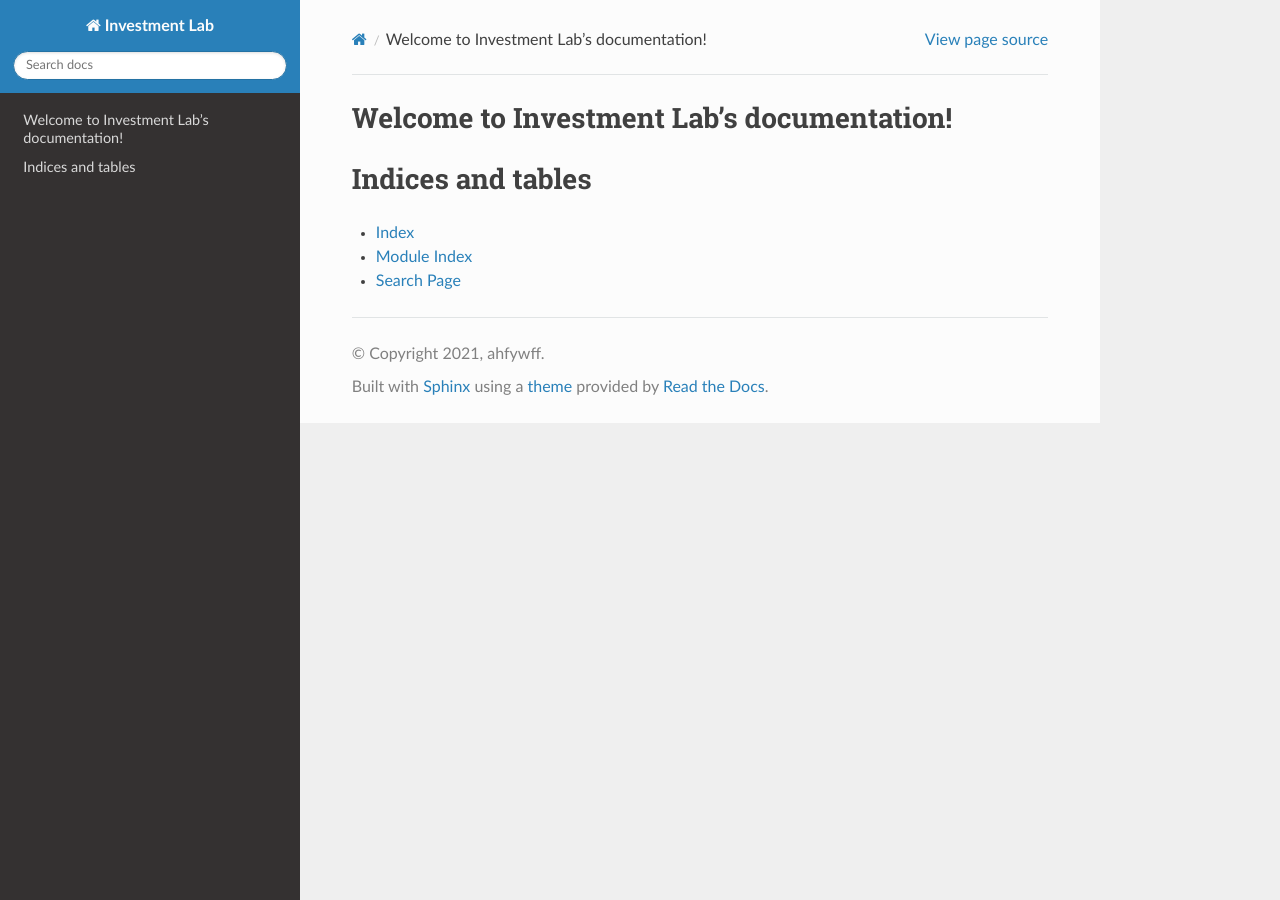
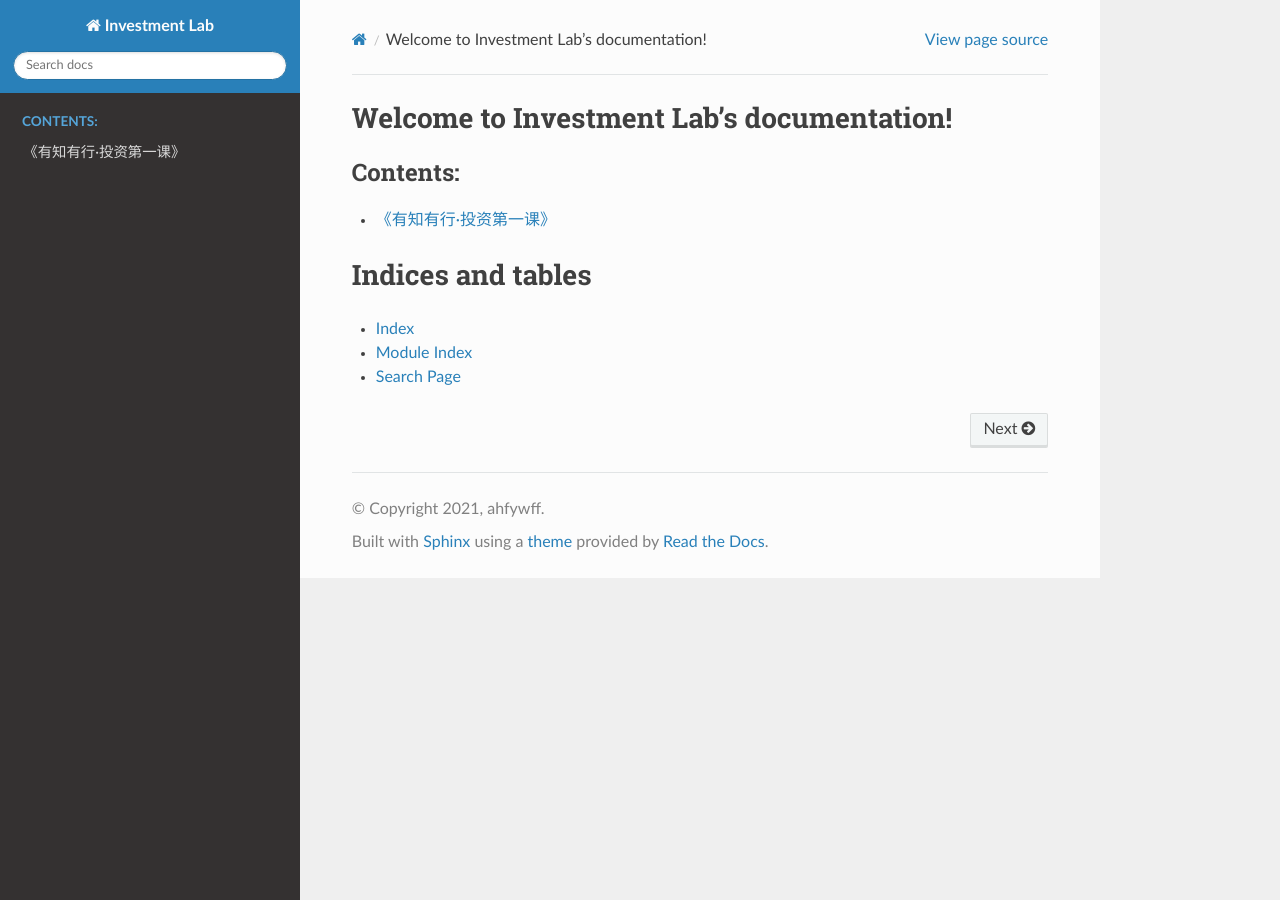
Before and after one commit to ahfywff/investment_lab, a Sphinx documentation site: the page built from source/index.rst, in a window 1280 px wide. Built offline with Sphinx 7.4.7 and the Read the Docs theme 2.0.0, drawn with Linux system fonts in a browser that asks for light colours.

Commit message:
add yzyxtzdyk

```diff
--- a/source/index.rst
+++ b/source/index.rst
@@ -10,6 +10,8 @@ Welcome to Investment Lab's documentation!
    :maxdepth: 2
    :caption: Contents:
 
+   yzyxtzdyk/index.md
+
 
 
 Indices and tables
--- /dev/null
+++ b/source/yzyxtzdyk/index.md
@@ -0,0 +1,7 @@
+《有知有行·投资第一课》
+========================
+
+.. toctree::
+   :maxdepth: 2
+
+   00.md
```
Also changed, not shown: source/yzyxtzdyk/00.md (added, +1 -0 lines).
